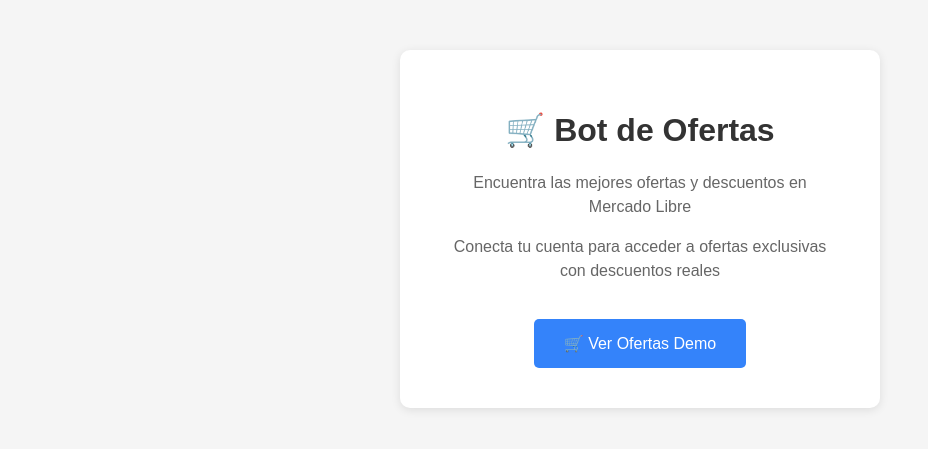
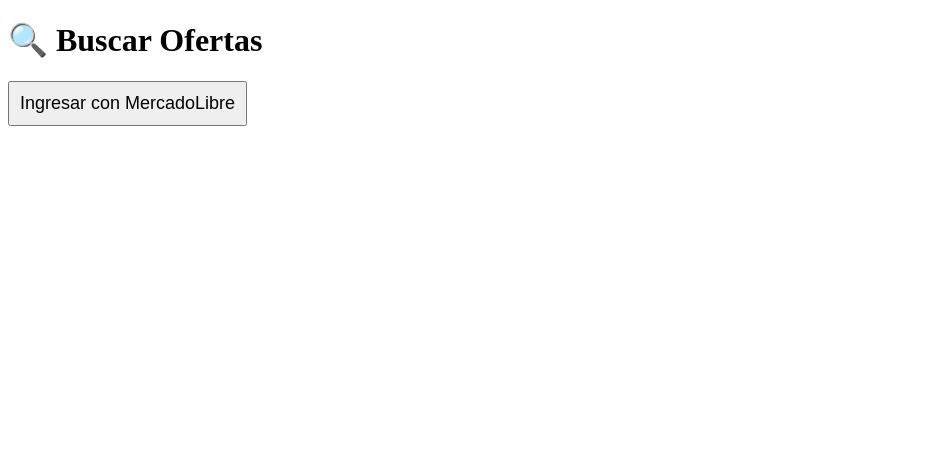
Before and after one commit to ezequieleiannotti/ofertas-boti, a Flask app: page / in a window 1280 px wide. Shown: the top 449 px of the page, without its empty margins (0-928 px from the left). Run offline with Flask 3, Linux system fonts and the light colour scheme.

Commit message:
Update title and restructure content in index.html

```diff
--- a/templates/index.html
+++ b/templates/index.html
@@ -1,50 +1,12 @@
 <!DOCTYPE html>
 <html>
 <head>
-    <title>Bot de Ofertas - Mercado Libre</title>
-    <style>
-        body {
-            font-family: Arial, sans-serif;
-            text-align: center;
-            margin: 50px;
-            background: #f5f5f5;
-        }
-        .container {
-            background: white;
-            padding: 40px;
-            border-radius: 10px;
-            box-shadow: 0 2px 10px rgba(0,0,0,0.1);
-            max-width: 400px;
-            margin: 0 auto;
-        }
-        .btn {
-            background: #3483fa;
-            color: white;
-            padding: 15px 30px;
-            text-decoration: none;
-            border-radius: 5px;
-            font-size: 16px;
-            display: inline-block;
-            margin-top: 20px;
-        }
-        .btn:hover { background: #2968c8; }
-        h1 { color: #333; }
-        p { color: #666; line-height: 1.5; }
-    </style>
+    <title>Ofertas Boti</title>
 </head>
 <body>
-    <div class="container">
-        <h1>🛒 Bot de Ofertas</h1>
-        <p>Encuentra las mejores ofertas y descuentos en Mercado Libre</p>
-        <p>Conecta tu cuenta para acceder a ofertas exclusivas con descuentos reales</p>
-
-        <a href="{{ login_url }}" class="btn">
-            {% if '/demo' in login_url %}
-                🛒 Ver Ofertas Demo
-            {% else %}
-                🔑 Ingresar con Mercado Libre
-            {% endif %}
-        </a>
-    </div>
+    <h1>🔍 Buscar Ofertas</h1>
+    <a href="{{ login_url }}">
+        <button style="font-size:18px;padding:10px;">Ingresar con MercadoLibre</button>
+    </a>
 </body>
 </html>
```
